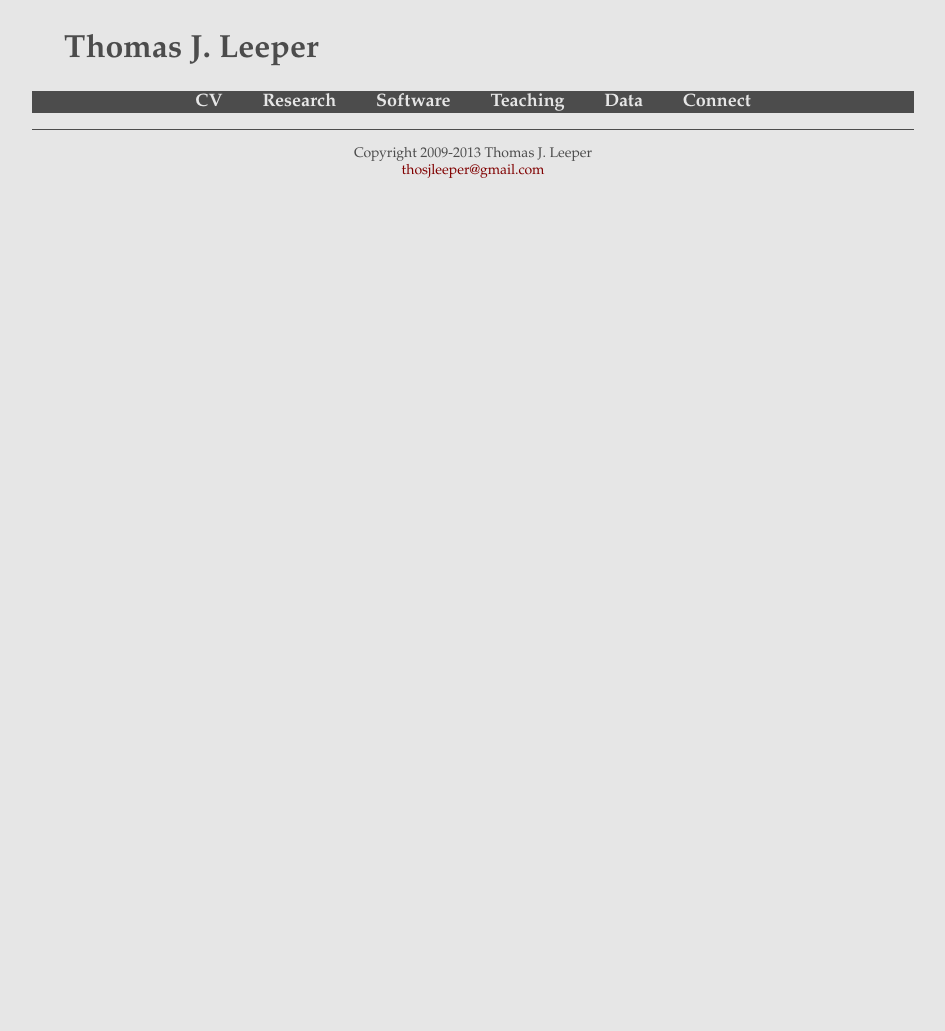
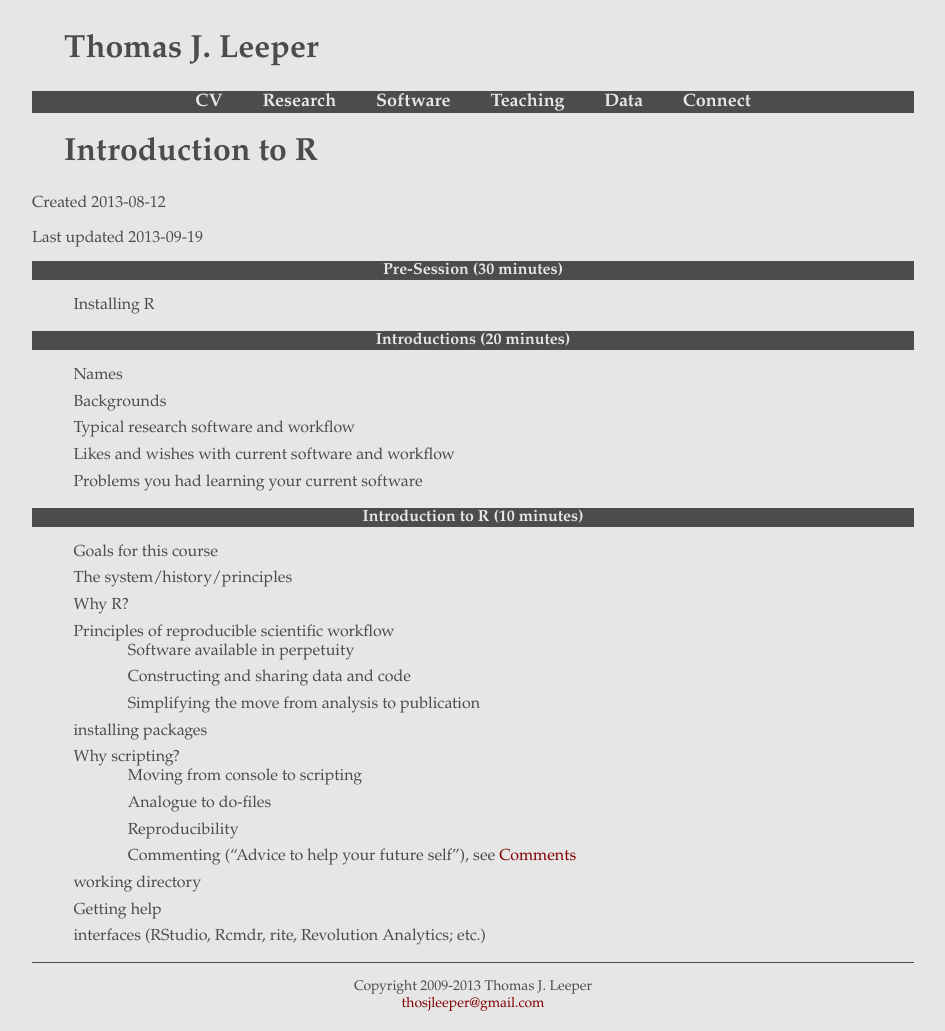
Before and after one commit to leeper/Rcourse, a Jekyll site: the page built from CourseOutline.md, in a window 1280 px wide. Shown: the whole page, without its empty margins (167-1112 px from the left). Built offline with Jekyll 4.4.1, drawn with Linux system fonts in a browser that asks for light colours; before the commit the page ends 900 px from its top, so only the background shows below that.

Commit message:
more tests

```diff
--- a/CourseOutline.md
+++ b/CourseOutline.md
@@ -3,3 +3,38 @@ layout: default
 title: R Course
 subtitle: Teaching materials for R
 ---
+
+# Introduction to R #
+
+Created 2013-08-12
+
+Last updated 2013-09-19
+
+
+## Pre-Session (30 minutes) ##
+* Installing R
+
+## Introductions (20 minutes) ##
+* Names
+* Backgrounds
+* Typical research software and workflow
+* Likes and wishes with current software and workflow
+* Problems you had learning your current software
+
+## Introduction to R (10 minutes) ##
+* Goals for this course
+* The system/history/principles
+* Why R?
+* Principles of reproducible scientific workflow
+  * Software available in perpetuity
+  * Constructing and sharing data and code
+  * Simplifying the move from analysis to publication
+* installing packages
+* Why scripting?
+  * Moving from console to scripting
+  * Analogue to do-files
+  * Reproducibility
+  * Commenting ("Advice to help your future self"), see [Comments](Scripts/comments.r)
+* working directory
+* Getting help
+* interfaces (RStudio, Rcmdr, rite, Revolution Analytics; etc.)
```
